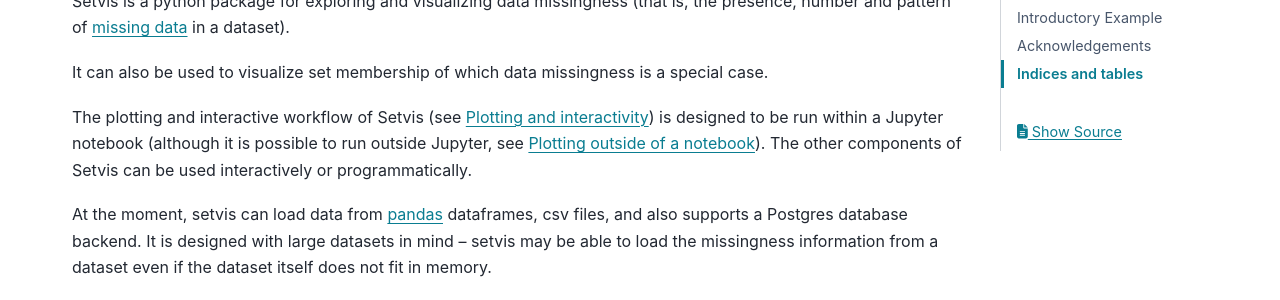
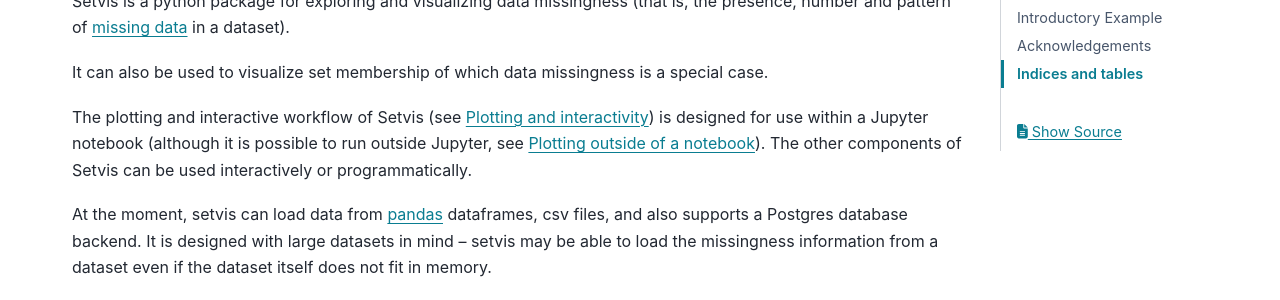
Before and after one commit to alan-turing-institute/setvis, a Sphinx documentation site: the page built from docs/source/index.rst, in a window 1280 px wide and 900 px high. Shown: the part 179-479 px from the top of the window. Built offline with Sphinx 7.4.7 and the PyData theme 0.15.4, drawn with Linux system fonts in a browser that asks for light colours.

Commit message:
Update docs

```diff
--- a/docs/source/index.rst
+++ b/docs/source/index.rst
@@ -14,7 +14,7 @@
 missingness is a special case.
 
 The plotting and interactive workflow of Setvis (see :ref:`plots`) is
-designed to be run within a Jupyter notebook (although it is possible
+designed for use within a Jupyter notebook (although it is possible
 to run outside Jupyter, see :ref:`plot_outside_notebook`).  The other
 components of Setvis can be used interactively or programmatically.
 
```
